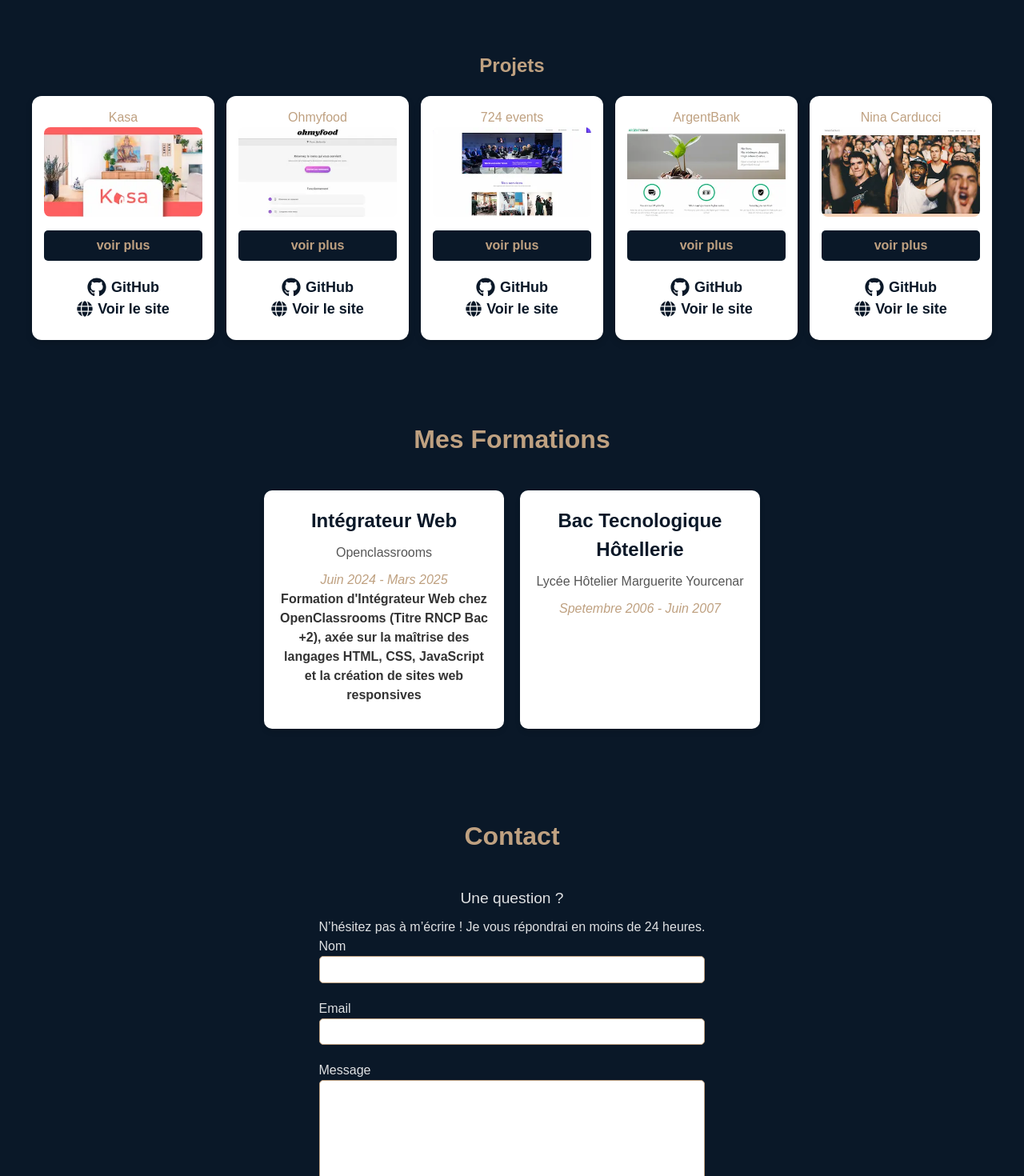
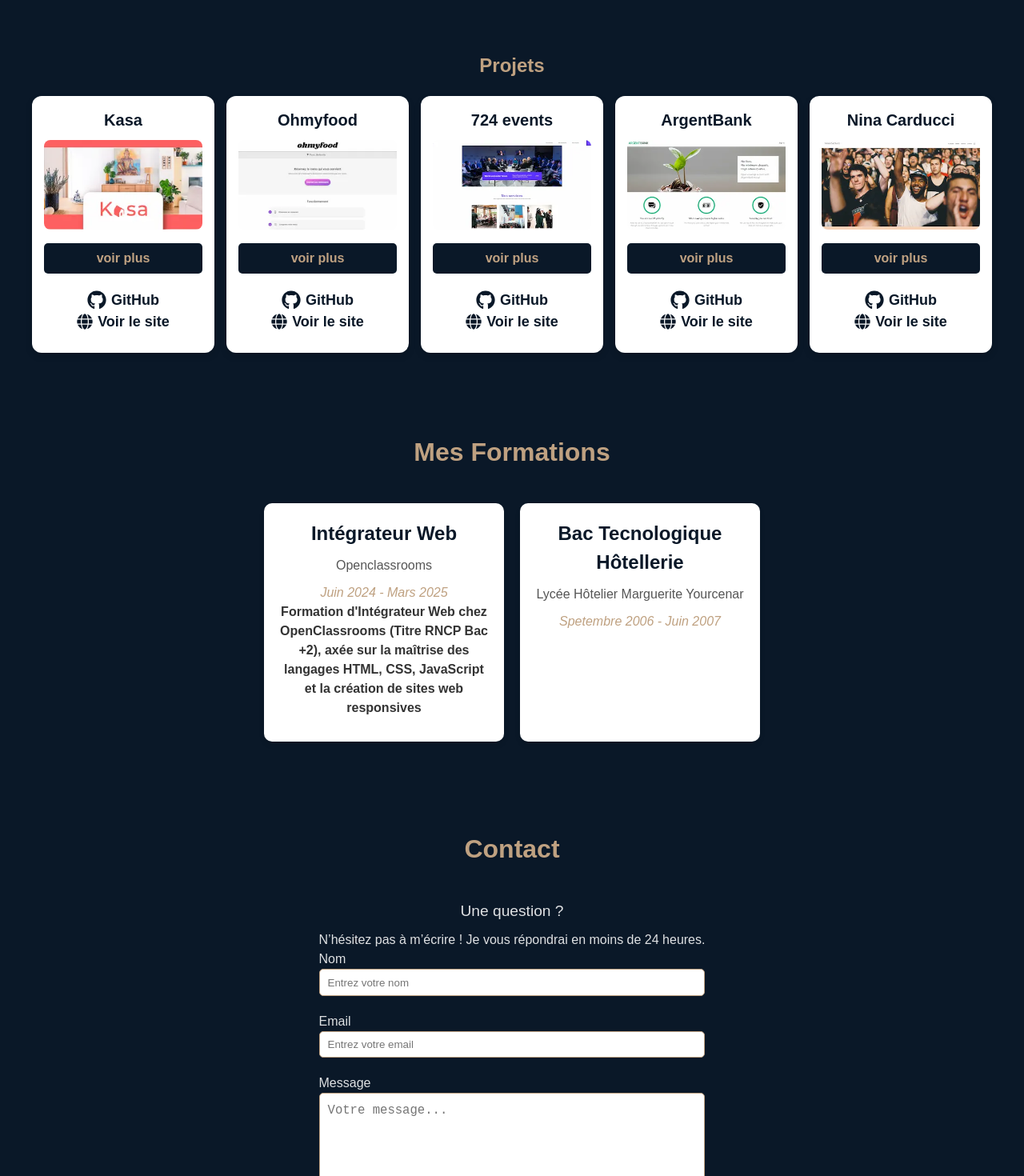
Before and after one commit to YoDaMned59/mon-portfolio, a React (Vite) app in the folder mon-portfolio/: page / in a window 1280 px wide. Shown: the part 1020-2490 px from the top of the page at 80% size. Built offline with nearby package versions, Linux system fonts and the light colour scheme.

Commit message:
Change SCSS for accessibility

```diff
--- a/mon-portfolio/src/components/Cards.jsx
+++ b/mon-portfolio/src/components/Cards.jsx
@@ -7,7 +7,7 @@
             {data.length > 0 &&
                 data.map((project) => (
                     <div key={project.id} className="card">
-                        <div>{project.title}</div>
+                        <h3>{project.title}</h3>
                         <img
                             src={project.image}
                             alt={project.title}
--- a/mon-portfolio/src/components/Contact.jsx
+++ b/mon-portfolio/src/components/Contact.jsx
@@ -38,16 +38,17 @@
                         <p> N’hésitez pas à m’écrire ! Je vous répondrai en moins de 24 heures.</p>
                         <form ref={form} onSubmit={sendEmail}>
                                 <label htmlFor="name">Nom</label>
-                    <input type="text" name="to_name" id="name" required />
+                                <input type="text" name="to_name" id="name" required placeholder="Entrez votre nom" />
 
                                 <label htmlFor="email">Email</label>
-                    <input type="email" name="email" id="email" required />
+                                <input type="email" name="email" id="email" required placeholder="Entrez votre email" />
 
                                 <label htmlFor="message">Message</label>
-                    <textarea name="message" id="message" cols="30" rows="10" required></textarea>
+                                <textarea name="message" id="message" cols="30" rows="10" required placeholder="Votre message..."></textarea>
 
                                 <input type="submit" value="Envoyer" />
                             </form>
+
                             {status && <p className="status-message">{status}</p>}
                     </div>
                 </div>
--- a/mon-portfolio/src/components/Footer.jsx
+++ b/mon-portfolio/src/components/Footer.jsx
@@ -6,8 +6,11 @@
         <footer>
             <div className="footer-content">
                 <div className="social-icons">
-                    <a href="https://www.linkedin.com/in/duviviersebastien" target="_blank" rel="noopener noreferrer">
-                        <FaLinkedin />
+                    <a href="https://www.linkedin.com/in/duviviersebastien"
+                        target="_blank"
+                        rel="noopener noreferrer"
+                        aria-label="Visiter mon profil LinkedIn">
+                        <FaLinkedin size={24} />
                     </a>
                 </div>
                 <p>Phone: <a href="tel:+33646147282">06/46/14/72/82</a></p>
--- a/mon-portfolio/src/styles/projects.scss
+++ b/mon-portfolio/src/styles/projects.scss
@@ -80,6 +80,18 @@
       box-shadow: 0 6px 12px rgba(0, 0, 0, 0.2);
     }
 
+    h3 {
+      color: #0A1828;
+      font-size: 20px;
+      font-weight: bold;
+      margin-bottom: 10px;
+    }
+
+    p {
+      font-size: 16px;
+      margin-bottom: 10px;
+    }
+
     .card-image {
       width: 100%;
       height: auto;
```
Lines whose indentation alone changed are shown as unchanged.
